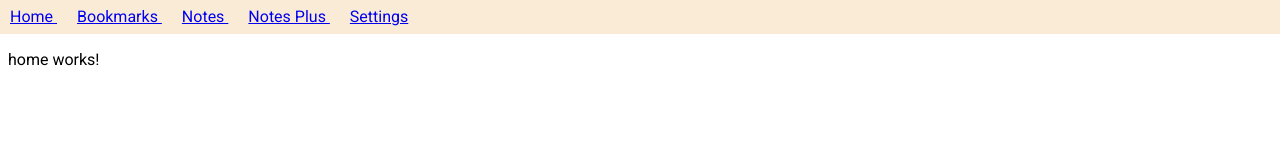
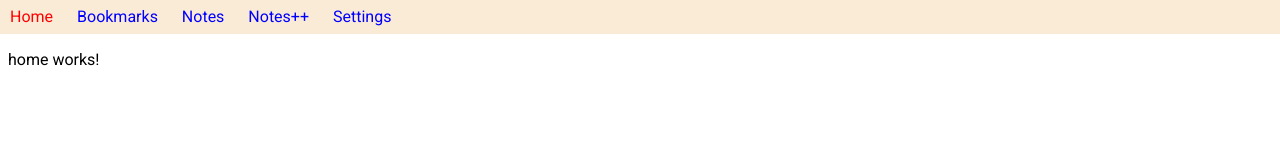
Before and after one commit to luolisave/productivity, an Angular app in the folder frontend-angular/ng19/: page / in a window 1280 px wide. Shown: the top 160 px of the page. Built offline with nearby package versions, Linux system fonts and the light colour scheme.

Commit message:
top menu style.

```diff
--- a/frontend-angular/ng19/src/app/app.component.html
+++ b/frontend-angular/ng19/src/app/app.component.html
@@ -1,10 +1,34 @@
 <header>
   <div>
-    <a id="home-link" [routerLink]="['/']"> Home </a>
-    <a [routerLink]="['/bookmarks']"> Bookmarks </a>
-    <a [routerLink]="['/notes']"> Notes </a>
-    <a [routerLink]="['/notes-plus']"> Notes Plus </a>
-    <a [routerLink]="['/settings']"> Settings </a>
+    <a
+      id="home-link"
+      [routerLink]="['/']"
+      [routerLinkActive]="['top-route', 'active']"
+      [routerLinkActiveOptions]="{ exact: true }"
+    >
+      Home
+    </a>
+    <a
+      [routerLink]="['/bookmarks']"
+      [routerLinkActive]="['top-route', 'active']"
+    >
+      Bookmarks
+    </a>
+    <a [routerLink]="['/notes']" [routerLinkActive]="['top-route', 'active']">
+      Notes
+    </a>
+    <a
+      [routerLink]="['/notes-plus']"
+      [routerLinkActive]="['top-route', 'active']"
+    >
+      Notes++
+    </a>
+    <a
+      [routerLink]="['/settings']"
+      [routerLinkActive]="['top-route', 'active']"
+    >
+      Settings
+    </a>
   </div>
 </header>
 
--- a/frontend-angular/ng19/src/app/app.component.scss
+++ b/frontend-angular/ng19/src/app/app.component.scss
@@ -6,6 +6,11 @@
       padding-top: 7px;
       a {
         padding: 5px 10px;
+        color: blue;
+        text-decoration: none;
+        &.top-route.active {
+          color: red;
+        }
       }
     }
   }
--- a/frontend-angular/ng19/src/app/app.component.ts
+++ b/frontend-angular/ng19/src/app/app.component.ts
@@ -1,9 +1,9 @@
 import { Component } from '@angular/core';
-import { RouterOutlet, RouterLink } from '@angular/router';
+import { RouterOutlet, RouterLink, RouterLinkActive } from '@angular/router';
 
 @Component({
   selector: 'app-root',
-  imports: [RouterOutlet, RouterLink],
+  imports: [RouterOutlet, RouterLink, RouterLinkActive],
   templateUrl: './app.component.html',
   styleUrl: './app.component.scss'
 })
```
